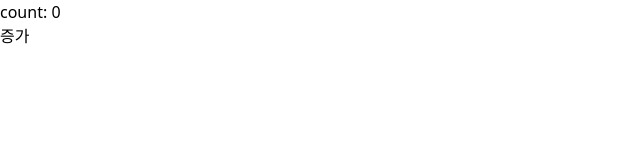
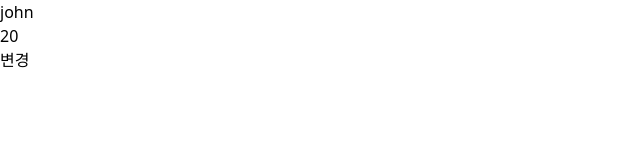
Before and after one commit to yoo-nji/programmers_web_devcourse, a React (Vite) app in the folder learn-react/06/: page / in a window 1280 px wide. Shown: the top 160 px of the page, without its empty margins (0-640 px from the left). Built offline with nearby package versions, Linux system fonts and the light colour scheme.

Commit message:
[react] useState 사용, 제네릭 타입추론

```diff
--- a/learn-react/06/src/App.tsx
+++ b/learn-react/06/src/App.tsx
@@ -1,13 +1,68 @@
+import { useState } from "react";
+
+// export default function App() {
+//   // 자바스크립트 변수
+//   // let count = 0;
+
+//   //리액트 변수
+//   //useState 훅은 상태와 상태 업데이트 함수를 배열로 반환
+
+//   //비구조화할당으로 받아서 처리함
+//   //[상태, 상태 업데이트하는 함수 ] = useState(초기값)
+//   //상태: 현재 값(초기값으로 useState훅의 인자가 들어감)
+//   // 상태 업데이트 함수: 상태의 값을 변경할 떄 사용되는 함수
+//   const [count, setCount] = useState(0);
+//   //이름은 내 마음대로 지어줘도 됨
+//   //✅일반적으로 상태명이 count라면 상태 업데이트 함수는 setCount로 지음
+
+//   const increment = () => {
+//     setCount(() => count + 1);
+//   };
+
+//   // 리액트는 불변성을 지켜줘야 됨 -> 값이 한번 생성된 후에 변경되지 않는 특성
+//   //students 값을 직접적으로 바꾸면 안 됨
+//   //ex) students.push("smith") ❌
+//   // 해결: 새로운 값을 만들어서 다시 할당
+//   const [students, setstudents] = useState(["james", "john"]);
+//   const addStudent = () => {
+//     // ❌ 이전값 무시하고 smith만 출력
+//     // setstudents(["smith"]);
+//     // ✅ 이전값 참조하며 smith 추가
+//     setstudents((students) => [...students, "smith"]);
+//   };
+
+//   return (
+//     <div>
+//       <h1>count: {count}</h1>
+//       <button onClick={increment}>증가</button>
+//       <ul>
+//         {students.map((student, index) => (
+//           <li key={index}>{student}</li>
+//         ))}
+//       </ul>
+//       <button onClick={addStudent}>학생 추가</button>
+//     </div>
+//   );
+// }
+
+interface User {
+  name: string;
+  age: number;
+  gender?: string;
+}
+
 export default function App() {
-  let count = 0;
-  const increment = () => {
-    count += 1;
-    console.log(count);
+  const [user, setUser] = useState<User>({ name: "john", age: 20 });
+  const changeUser = () => {
+    // 💡타입추론 그대로 두면 문제가 됨, 기존에 name과 age만 타입추론이 되었는데 갑자기 gender가 추가됐기 때문
+    setUser((user) => ({ ...user, gender: "male" }));
   };
   return (
     <div>
-      <h1>count: {count}</h1>
-      <button onClick={increment}>증가</button>
+      <h1>{user.name}</h1>
+      <h1>{user.age}</h1>
+      <h1>{user.gender}</h1>
+      <button onClick={changeUser}>변경</button>
     </div>
   );
 }
--- a/learn-react/06/src/css/index.css
+++ b/learn-react/06/src/css/index.css
@@ -1,5 +1,5 @@
 @import "./tailwind.css";
 
 .bg {
-  background-image: url("../assets/imges/tree.jpg");
+  background-image: url("../assets/images/tree.jpg");
 }
```
